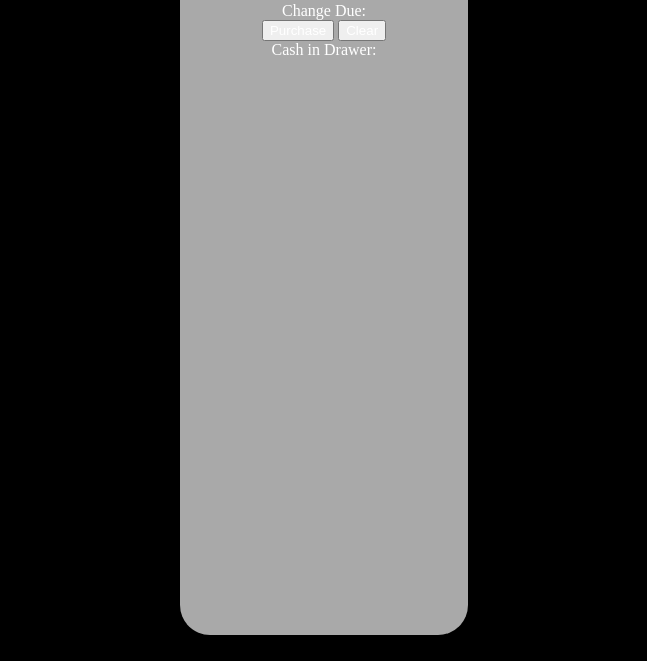
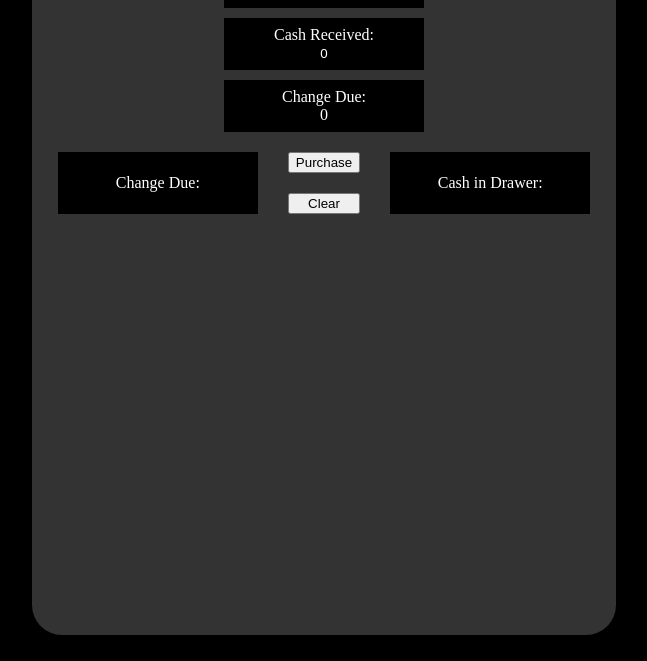
Before and after one commit to Rjack00/Cash_Register, a website with bundled scripts: page index.html in a window 1280 px wide. Shown: the part 139-800 px from the top of the page, without its empty margins (316-963 px from the left). Built offline with nearby package versions, Linux system fonts and the light colour scheme.

Commit message:
styles.css updated
added styling

```diff
--- a/styles.css
+++ b/styles.css
@@ -3,7 +3,6 @@
 *::after {
     box-sizing: border-box;
     margin: 0;
-    color: white;
 }
 
 html {
@@ -13,19 +12,66 @@ html {
 
 body {
     background-color: black;
+    color: white;
     display: flex;
     justify-content: center;
     height: 100%;
 }
 
 .main-container {
-    background-color: darkgray;
+    display: flex;
+    flex-direction: column;
+    align-items: center;
+    background-color: rgb(51, 51, 51);
     margin-top: 2%;
     margin-bottom: 2%;
     border-radius: 30px;
     text-align: center;
+    padding: 1% 2%;
+    gap: 20px 20px;
+}
+
+label {
+    display: block;
+}
+
+.elem-background {
+    background-color: black;
+    padding: 4% 3%;
+    width: 200px;
 }
 
 .cash-transaction {
+    display: flex;
     flex-direction: column;
+    row-gap: 10px;
+    width: 200px;
 }
+
+.cashier-elem-background{
+    width: 200px;
+}
+
+input {
+    background-color: black;
+    border: none;
+    text-align: center;
+    color: white;
+    margin-left: 11px;
+}
+
+input::placeholder {
+    color: white !important;
+}
+
+.cashier-section {
+    display: flex;
+    flex-direction: row;
+    column-gap: 30px;
+}
+
+.btn-section {
+    display: flex;
+    flex-direction: column;
+    row-gap: 20px;
+}
```
